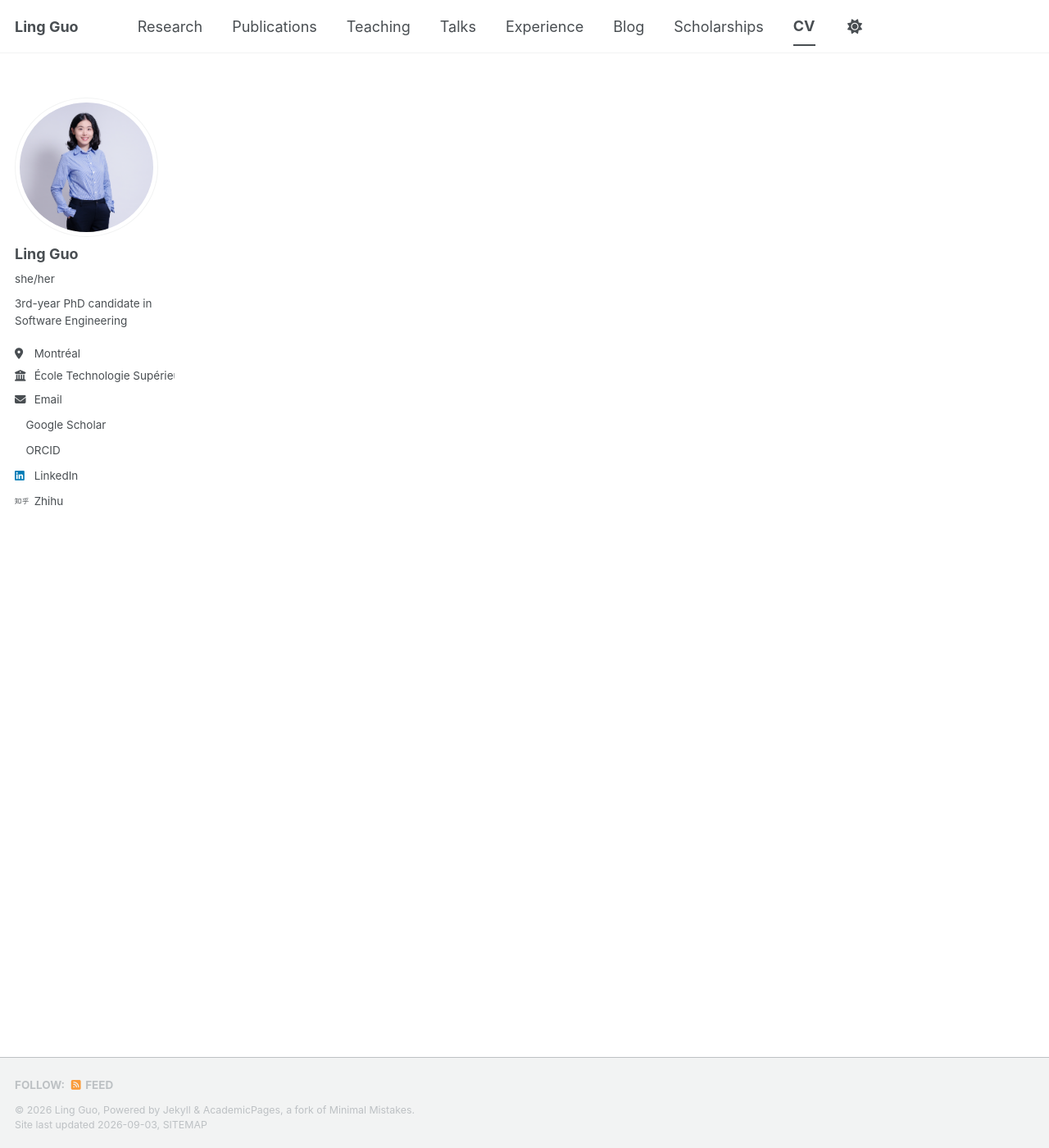
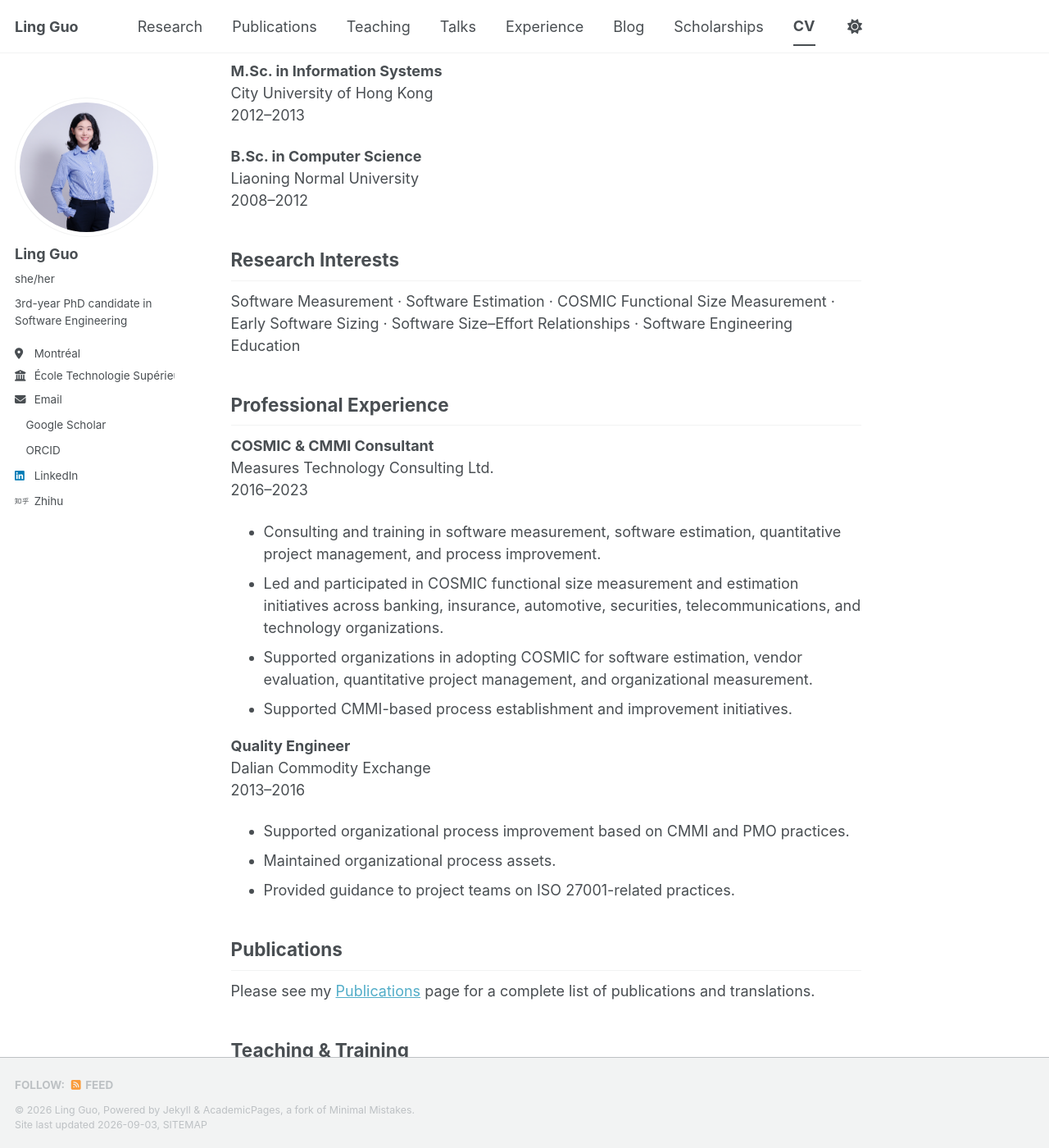
Before and after one commit to lingguo-research/lingguo-research.github.io, a Jekyll site: the page built from _pages/cv.md, in a window 1280 px wide and 1400 px high, scrolled down 270 px. Shown: the whole window at 82% size. Built offline with Jekyll 4.4.1, drawn with Linux system fonts in a browser that asks for light colours; a style sheet for code colours, icons or effects is not loaded; some of the changed text lies outside the part shown.

Commit message:
Update cv.md

```diff
--- a/_pages/cv.md
+++ b/_pages/cv.md
@@ -4,4 +4,59 @@ permalink: /cv/
 author_profile: true
 ---
 
-Test CV page.
+## Education
+
+**Ph.D. in Software Engineering**
+École de technologie supérieure (ÉTS), Montréal, Canada
+2024–Present
+
+**M.Sc. in Information Systems**
+City University of Hong Kong
+2012–2013
+
+**B.Sc. in Computer Science**
+Liaoning Normal University
+2008–2012
+
+## Research Interests
+
+Software Measurement · Software Estimation · COSMIC Functional Size Measurement · Early Software Sizing · Software Size–Effort Relationships · Software Engineering Education
+
+## Professional Experience
+
+**COSMIC & CMMI Consultant**
+Measures Technology Consulting Ltd.
+2016–2023
+
+- Consulting and training in software measurement, software estimation, quantitative project management, and process improvement.
+- Led and participated in COSMIC functional size measurement and estimation initiatives across banking, insurance, automotive, securities, telecommunications, and technology organizations.
+- Supported organizations in adopting COSMIC for software estimation, vendor evaluation, quantitative project management, and organizational measurement.
+- Supported CMMI-based process establishment and improvement initiatives.
+
+**Quality Engineer**
+Dalian Commodity Exchange
+2013–2016
+
+- Supported organizational process improvement based on CMMI and PMO practices.
+- Maintained organizational process assets.
+- Provided guidance to project teams on ISO 27001-related practices.
+
+## Publications
+
+Please see my [Publications](/publications/) page for a complete list of publications and translations.
+
+## Teaching & Training
+
+Please see my [Teaching & Training](/teaching/) page for professional teaching and training activities.
+
+## Professional Certifications
+
+- Project Management Professional (PMP)
+- PMI Agile Certified Practitioner (PMI-ACP)
+- Certified Scrum@Scale Practitioner
+- Certified Scrum Master
+- Registered CMMI Interpreter
+
+## Languages
+
+Chinese · English · French
```
